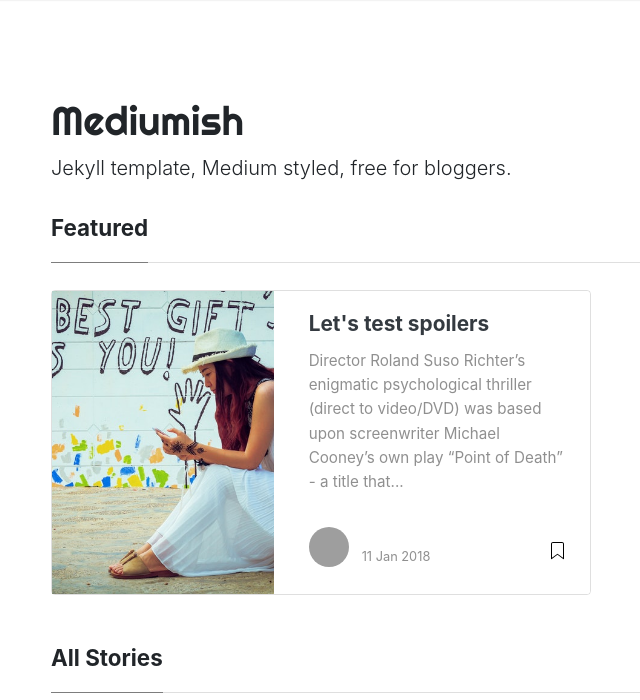
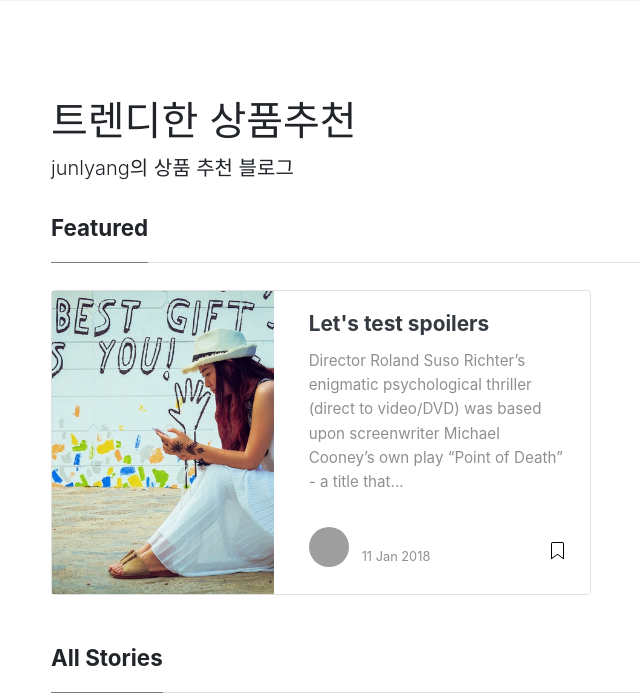
Before and after one commit to junlyang/shopping, a Jekyll site: the page built from index.html, in a window 1280 px wide and 1400 px high, cut to the strip 0-700 px from the top of the window. Shown: the whole strip, without its empty margins (34-674 px from the left). Built offline with Jekyll 4.4.1, drawn with Linux system fonts in a browser that asks for light colours; nearby versions of some CDN libraries; the list of posts is cut into pages by our own code; some of the changed text lies outside the part shown; grey boxes are pictures that could not be loaded.

Commit message:
레이아웃 좀 수정. 쓸데없는거 삭제.

```diff
--- a/_config.yml
+++ b/_config.yml
@@ -1,7 +1,7 @@
 # Site
-name: "Mediumish"
-title: "Mediumish"
-description: "Jekyll template, Medium styled, free for bloggers."
+name: "트렌디한 상품추천"
+title: "Shopping list"
+description: "junlyang의 상품 추천 블로그"
 logo: 'assets/images/logo.png'
 favicon: 'assets/images/logo.png'
 baseurl: /shopping
--- a/_layouts/default.html
+++ b/_layouts/default.html
@@ -84,24 +84,6 @@
                 <li class="nav-item">
                 <a class="nav-link" href="{{ site.baseurl }}/about">About</a>
                 </li>
-
-                <li class="nav-item">
-                <a target="_blank" class="nav-link" href="https://bootstrapstarter.com/bootstrap-templates/template-mediumish-bootstrap-jekyll/"> Docs</a>
-                </li>
-
-                <li class="nav-item">
-                <a target="_blank" class="nav-link" href="https://www.wowthemes.net/themes/mediumish-wordpress/"><i class="fab fa-wordpress-simple"></i> WP Version</a>
-                </li>
-
-                <li class="nav-item">
-                <a target="_blank" class="nav-link" href="https://www.wowthemes.net/themes/mediumish-ghost/"><i class="fab fa-snapchat-ghost"></i> Ghost Version</a>
-                </li>
-
-                <li class="nav-item">
-                <a target="_blank" class="nav-link" href="https://github.com/wowthemesnet/mediumish-theme-jekyll"><i class="fab fa-github"></i> Fork on Github</a>
-                </li>
-
-                {% include search-lunr.html %}
 
             </ul>
 
```
